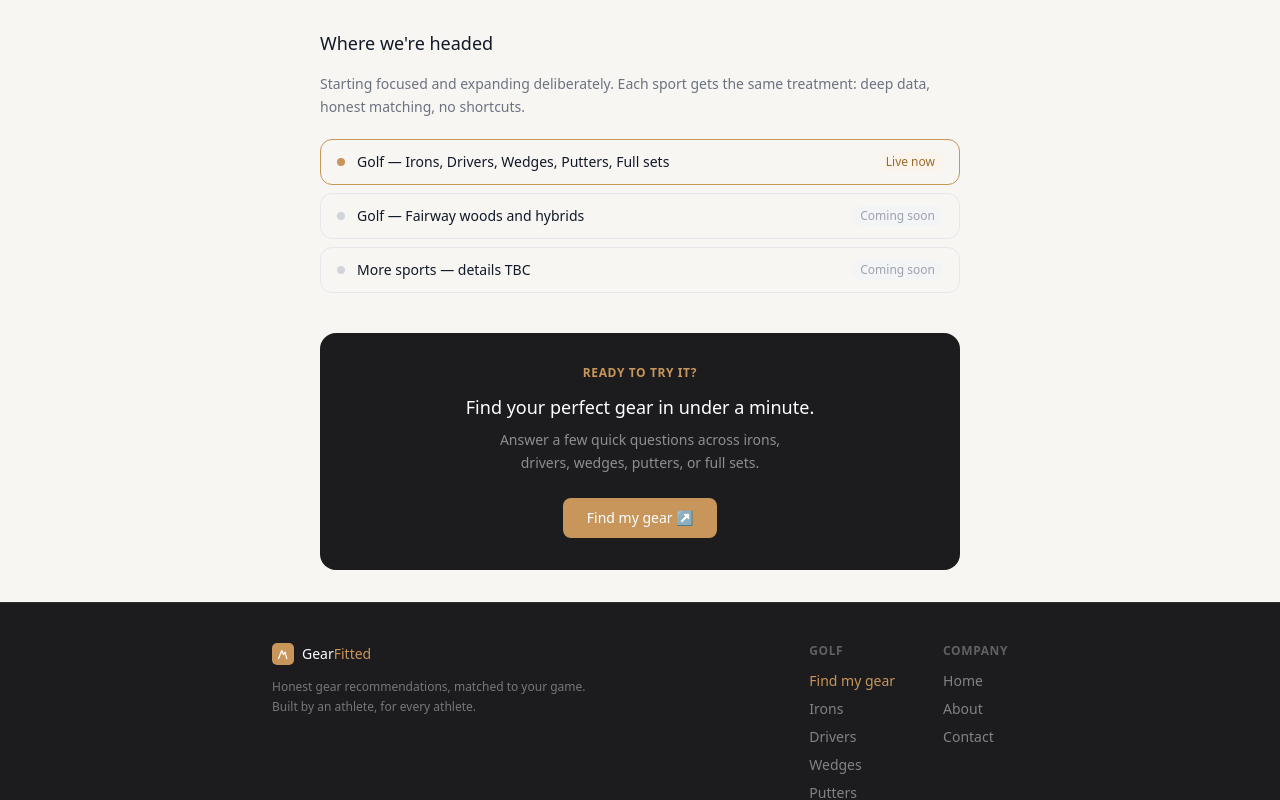
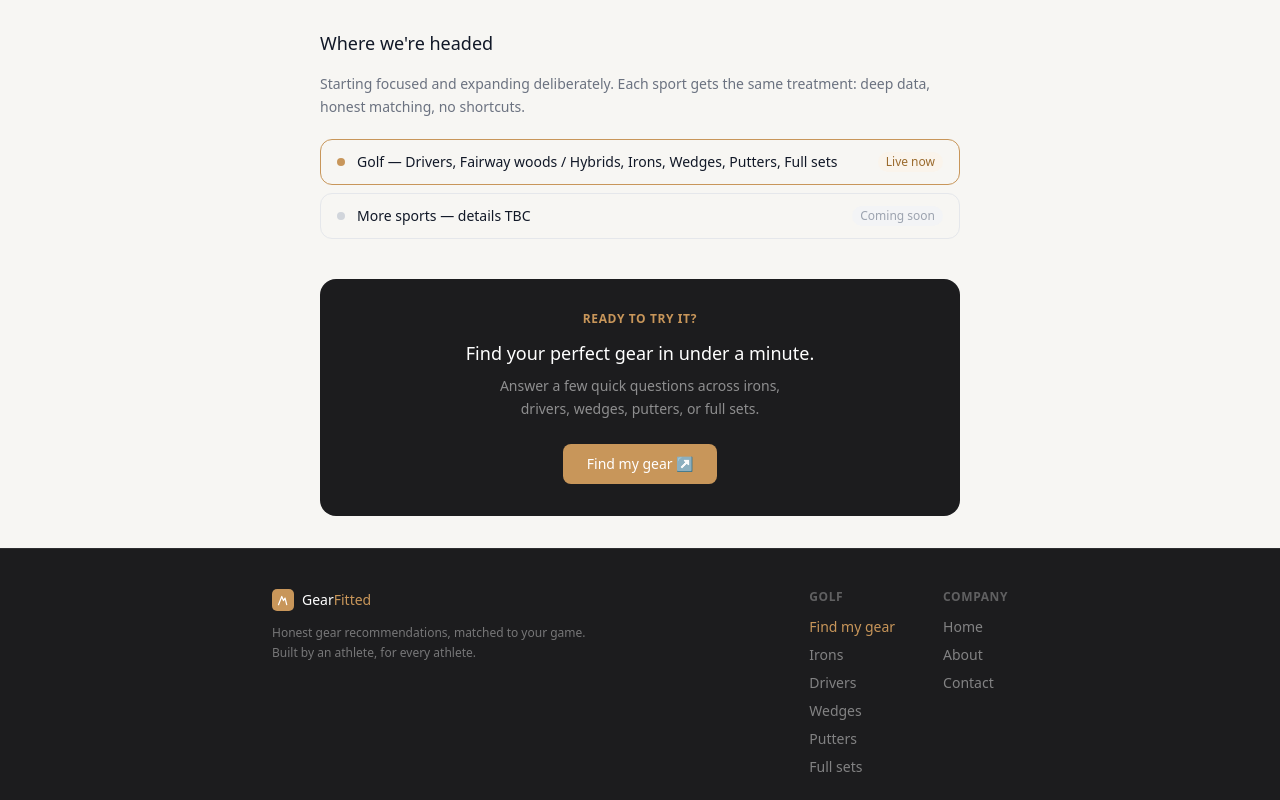
Before and after one commit to kghidella-real/gear-finder, a React (Vite) app: page /about in a window 1280 px wide. Shown: the part 940-1740 px from the top of the page. Built offline with nearby package versions, Linux system fonts and the light colour scheme.

Commit message:
Update AboutPage.jsx

```diff
--- a/src/pages/AboutPage.jsx
+++ b/src/pages/AboutPage.jsx
@@ -119,8 +119,7 @@ export default function AboutPage() {
               </p>
               <div className="flex flex-col gap-2">
                 {[
-                  { label: 'Golf — Irons, Drivers, Wedges, Putters, Full sets', status: 'live' },
-                  { label: 'Golf — Fairway woods and hybrids', status: 'soon' },
+                  { label: 'Golf — Drivers, Fairway woods / Hybrids, Irons, Wedges, Putters, Full sets', status: 'live' },
                   { label: 'More sports — details TBC', status: 'soon' },
                 ].map(item => (
                   <div
```
